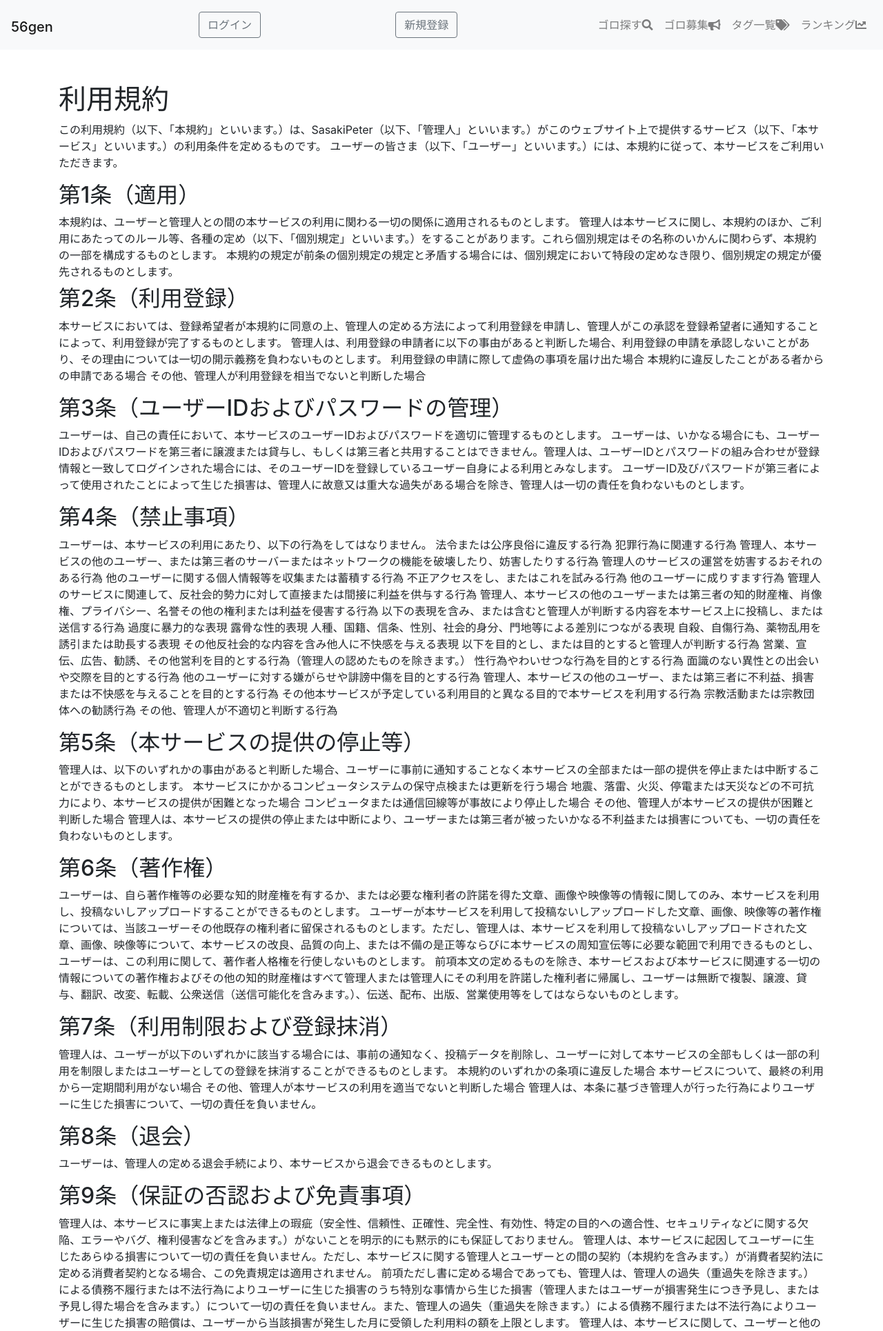
After one commit to SasakiPeter/56gen, a Django app: page /topics/policy/ in a window 1280 px wide. The commit adds this page. Shown: the top 1930 px of the page at 69% size. Run offline with Django 3.2, Linux system fonts and the light colour scheme; parts of the project's set-up code (start-up, migrations or seed data) failed here and were passed over; some libraries are stand-ins or nearby versions.

Commit message:
:books: Feat Contact, Policy, About

```diff
--- a/templates/base.html
+++ b/templates/base.html
@@ -30,9 +30,20 @@
   </head>
   <body>
     <header>
-    {# expand のjcon #}
-      <nav class="navbar navbar-expand-md navbar-light bg-light" style="justify-content:space-between">
-        <button class="navbar-toggler" type="button" data-toggle="collapse" data-target="#navbarToggler" aria-controls="navbarToggler" aria-expanded="false" aria-label="Toggle navigation">
+      {# expand のjcon #}
+      <nav
+        class="navbar navbar-expand-md navbar-light bg-light"
+        style="justify-content:space-between"
+      >
+        <button
+          class="navbar-toggler"
+          type="button"
+          data-toggle="collapse"
+          data-target="#navbarToggler"
+          aria-controls="navbarToggler"
+          aria-expanded="false"
+          aria-label="Toggle navigation"
+        >
           <span class="navbar-toggler-icon"></span>
         </button>
         <h1>
@@ -71,22 +82,20 @@
             </div>
           </div>
         </form>
+        {% endif %} {% if not request.user.is_authenticated %}
+        <a class="btn btn-outline-secondary" href="{% url 'accounts:signin' %}"
+          >ログイン</a
+        >
+        <a class="btn btn-outline-secondary" href="{% url 'accounts:signup' %}"
+          >新規登録</a
+        >
         {% endif %}
 
-        {% if not request.user.is_authenticated %}
-          <a
-            class="btn btn-outline-secondary"
-            href="{% url 'accounts:signin' %}"
-            >ログイン</a
-          >
-          <a
-            class="btn btn-outline-secondary"
-            href="{% url 'accounts:signup' %}"
-            >新規登録</a
-          >
-        {% endif %}
-
-        <div class="collapse navbar-collapse" id="navbarToggler" style="flex-grow:0">
+        <div
+          class="collapse navbar-collapse"
+          id="navbarToggler"
+          style="flex-grow:0"
+        >
           <ul class="navbar-nav mr-auto mt-2 mt-lg-0 mr-0">
             <li class="nav-item">
               <a class="nav-link" href="{% url 'topics:index' %}"
@@ -119,6 +128,26 @@
       {% endblock %}
     </main>
 
+    <footer
+      class="bg-light d-flex justify-content-center align-items-center flex-column"
+      style="height:100px"
+    >
+      <div>
+        <a href="{% url 'topics:about' %}">56genとは？</a>
+        <a href="{% url 'topics:contact' %}">お問い合わせ</a>
+        <a href="{% url 'topics:policy' %}">規約</a>
+      </div>
+      <div>
+        <a href="https://github.com/SasakiPeter/56gen"
+          ><i class="fab fa-github"></i
+        ></a>
+        <a href="https://twitter.com/sasakipeter"
+          ><i class="fab fa-twitter"></i
+        ></a>
+      </div>
+      <small>Copyright 2019@SasakiPeter</small>
+    </footer>
+
     <script
       src="https://code.jquery.com/jquery-3.3.1.slim.min.js"
       integrity="sha384-q8i/X+965DzO0rT7abK41JStQIAqVgRVzpbzo5smXKp4YfRvH+8abtTE1Pi6jizo"
--- /dev/null
+++ b/templates/topics/contact_done.html
@@ -0,0 +1,4 @@
+{% extends 'base.html' %} {% block main %}
+<p>正常に管理人に送信されました。</p>
+<p>今後も56genをよろしくおねがいします。</p>
+{% endblock %}
--- /dev/null
+++ b/templates/topics/mail_template/contact/message.txt
@@ -0,0 +1,3 @@
+{{ user.username }}様からお問い合わせ
+
+{{ message }}
--- /dev/null
+++ b/templates/topics/mail_template/contact/subject.txt
@@ -0,0 +1 @@
+【お問い合わせ】56genからお問い合わせが来ています。
--- /dev/null
+++ b/templates/topics/policy.html
@@ -0,0 +1,174 @@
+{% extends 'base.html' %} {% block main %}
+<article>
+  <h1>利用規約</h1>
+  <p>
+    この利用規約（以下、「本規約」といいます。）は、SasakiPeter（以下、「管理人」といいます。）がこのウェブサイト上で提供するサービス（以下、「本サービス」といいます。）の利用条件を定めるものです。
+    ユーザーの皆さま（以下、「ユーザー」といいます。）には、本規約に従って、本サービスをご利用いただきます。
+  </p>
+  <section class="mb-2">
+    <h2>
+      第1条（適用）
+    </h2>
+    本規約は、ユーザーと管理人との間の本サービスの利用に関わる一切の関係に適用されるものとします。
+    管理人は本サービスに関し、本規約のほか、ご利用にあたってのルール等、各種の定め（以下、「個別規定」といいます。）をすることがあります。これら個別規定はその名称のいかんに関わらず、本規約の一部を構成するものとします。
+    本規約の規定が前条の個別規定の規定と矛盾する場合には、個別規定において特段の定めなき限り、個別規定の規定が優先されるものとします。
+  </section>
+  <section class="mb-2">
+    <h2>
+      第2条（利用登録）
+    </h2>
+    <p>
+      本サービスにおいては、登録希望者が本規約に同意の上、管理人の定める方法によって利用登録を申請し、管理人がこの承認を登録希望者に通知することによって、利用登録が完了するものとします。
+      管理人は、利用登録の申請者に以下の事由があると判断した場合、利用登録の申請を承認しないことがあり、その理由については一切の開示義務を負わないものとします。
+      利用登録の申請に際して虚偽の事項を届け出た場合
+      本規約に違反したことがある者からの申請である場合
+      その他、管理人が利用登録を相当でないと判断した場合
+    </p>
+  </section>
+  <section class="mb-2">
+    <h2>
+      第3条（ユーザーIDおよびパスワードの管理）
+    </h2>
+    <p>
+      ユーザーは、自己の責任において、本サービスのユーザーIDおよびパスワードを適切に管理するものとします。
+      ユーザーは、いかなる場合にも、ユーザーIDおよびパスワードを第三者に譲渡または貸与し、もしくは第三者と共用することはできません。管理人は、ユーザーIDとパスワードの組み合わせが登録情報と一致してログインされた場合には、そのユーザーIDを登録しているユーザー自身による利用とみなします。
+      ユーザーID及びパスワードが第三者によって使用されたことによって生じた損害は、管理人に故意又は重大な過失がある場合を除き、管理人は一切の責任を負わないものとします。
+    </p>
+  </section>
+  <section class="mb-2">
+    <h2>
+      第4条（禁止事項）
+    </h2>
+    <p>
+      ユーザーは、本サービスの利用にあたり、以下の行為をしてはなりません。
+      法令または公序良俗に違反する行為 犯罪行為に関連する行為
+      管理人、本サービスの他のユーザー、または第三者のサーバーまたはネットワークの機能を破壊したり、妨害したりする行為
+      管理人のサービスの運営を妨害するおそれのある行為
+      他のユーザーに関する個人情報等を収集または蓄積する行為
+      不正アクセスをし、またはこれを試みる行為 他のユーザーに成りすます行為
+      管理人のサービスに関連して、反社会的勢力に対して直接または間接に利益を供与する行為
+      管理人、本サービスの他のユーザーまたは第三者の知的財産権、肖像権、プライバシー、名誉その他の権利または利益を侵害する行為
+      以下の表現を含み、または含むと管理人が判断する内容を本サービス上に投稿し、または送信する行為
+      過度に暴力的な表現 露骨な性的表現
+      人種、国籍、信条、性別、社会的身分、門地等による差別につながる表現
+      自殺、自傷行為、薬物乱用を誘引または助長する表現
+      その他反社会的な内容を含み他人に不快感を与える表現
+      以下を目的とし、または目的とすると管理人が判断する行為
+      営業、宣伝、広告、勧誘、その他営利を目的とする行為（管理人の認めたものを除きます。）
+      性行為やわいせつな行為を目的とする行為
+      面識のない異性との出会いや交際を目的とする行為
+      他のユーザーに対する嫌がらせや誹謗中傷を目的とする行為
+      管理人、本サービスの他のユーザー、または第三者に不利益、損害または不快感を与えることを目的とする行為
+      その他本サービスが予定している利用目的と異なる目的で本サービスを利用する行為
+      宗教活動または宗教団体への勧誘行為 その他、管理人が不適切と判断する行為
+    </p>
+  </section>
+  <section class="mb-2">
+    <h2>
+      第5条（本サービスの提供の停止等）
+    </h2>
+    <p>
+      管理人は、以下のいずれかの事由があると判断した場合、ユーザーに事前に通知することなく本サービスの全部または一部の提供を停止または中断することができるものとします。
+      本サービスにかかるコンピュータシステムの保守点検または更新を行う場合
+      地震、落雷、火災、停電または天災などの不可抗力により、本サービスの提供が困難となった場合
+      コンピュータまたは通信回線等が事故により停止した場合
+      その他、管理人が本サービスの提供が困難と判断した場合
+      管理人は、本サービスの提供の停止または中断により、ユーザーまたは第三者が被ったいかなる不利益または損害についても、一切の責任を負わないものとします。
+    </p>
+  </section>
+  <section class="mb-2">
+    <h2>
+      第6条（著作権）
+    </h2>
+    <p>
+      ユーザーは、自ら著作権等の必要な知的財産権を有するか、または必要な権利者の許諾を得た文章、画像や映像等の情報に関してのみ、本サービスを利用し、投稿ないしアップロードすることができるものとします。
+      ユーザーが本サービスを利用して投稿ないしアップロードした文章、画像、映像等の著作権については、当該ユーザーその他既存の権利者に留保されるものとします。ただし、管理人は、本サービスを利用して投稿ないしアップロードされた文章、画像、映像等について、本サービスの改良、品質の向上、または不備の是正等ならびに本サービスの周知宣伝等に必要な範囲で利用できるものとし、ユーザーは、この利用に関して、著作者人格権を行使しないものとします。
+      前項本文の定めるものを除き、本サービスおよび本サービスに関連する一切の情報についての著作権およびその他の知的財産権はすべて管理人または管理人にその利用を許諾した権利者に帰属し、ユーザーは無断で複製、譲渡、貸与、翻訳、改変、転載、公衆送信（送信可能化を含みます。）、伝送、配布、出版、営業使用等をしてはならないものとします。
+    </p>
+  </section>
+  <section class="mb-2">
+    <h2>
+      第7条（利用制限および登録抹消）
+    </h2>
+    <p>
+      管理人は、ユーザーが以下のいずれかに該当する場合には、事前の通知なく、投稿データを削除し、ユーザーに対して本サービスの全部もしくは一部の利用を制限しまたはユーザーとしての登録を抹消することができるものとします。
+      本規約のいずれかの条項に違反した場合
+      本サービスについて、最終の利用から一定期間利用がない場合
+      その他、管理人が本サービスの利用を適当でないと判断した場合
+      管理人は、本条に基づき管理人が行った行為によりユーザーに生じた損害について、一切の責任を負いません。
+    </p>
+  </section>
+  <section class="mb-2">
+    <h2>
+      第8条（退会）
+    </h2>
+    <p>
+      ユーザーは、管理人の定める退会手続により、本サービスから退会できるものとします。
+    </p>
+  </section>
+  <section class="mb-2">
+    <h2>
+      第9条（保証の否認および免責事項）
+    </h2>
+    <p>
+      管理人は、本サービスに事実上または法律上の瑕疵（安全性、信頼性、正確性、完全性、有効性、特定の目的への適合性、セキュリティなどに関する欠陥、エラーやバグ、権利侵害などを含みます。）がないことを明示的にも黙示的にも保証しておりません。
+      管理人は、本サービスに起因してユーザーに生じたあらゆる損害について一切の責任を負いません。ただし、本サービスに関する管理人とユーザーとの間の契約（本規約を含みます。）が消費者契約法に定める消費者契約となる場合、この免責規定は適用されません。
+      前項ただし書に定める場合であっても、管理人は、管理人の過失（重過失を除きます。）による債務不履行または不法行為によりユーザーに生じた損害のうち特別な事情から生じた損害（管理人またはユーザーが損害発生につき予見し、または予見し得た場合を含みます。）について一切の責任を負いません。また、管理人の過失（重過失を除きます。）による債務不履行または不法行為によりユーザーに生じた損害の賠償は、ユーザーから当該損害が発生した月に受領した利用料の額を上限とします。
+      管理人は、本サービスに関して、ユーザーと他のユーザーまたは第三者との間において生じた取引、連絡または紛争等について一切責任を負いません。
+    </p>
+  </section>
+  <section class="mb-2">
+    <h2>
+      第10条（サービス内容の変更等）
+    </h2>
+    <p>
+      管理人は、ユーザーに通知することなく、本サービスの内容を変更しまたは本サービスの提供を中止することができるものとし、これによってユーザーに生じた損害について一切の責任を負いません。
+    </p>
+  </section>
+  <section class="mb-2">
+    <h2>
+      第11条（利用規約の変更）
+    </h2>
+    <p>
+      管理人は、必要と判断した場合には、ユーザーに通知することなくいつでも本規約を変更することができるものとします。なお、本規約の変更後、本サービスの利用を開始した場合には、当該ユーザーは変更後の規約に同意したものとみなします。
+    </p>
+  </section>
+  <section class="mb-2">
+    <h2>
+      第12条（個人情報の取扱い）
+    </h2>
+    <p>
+      管理人は、本サービスの利用によって取得する個人情報については、管理人「プライバシーポリシー」に従い適切に取り扱うものとします。
+    </p>
+  </section>
+  <section class="mb-2">
+    <h2>
+      第13条（通知または連絡）
+    </h2>
+    <p>
+      ユーザーと管理人との間の通知または連絡は、管理人の定める方法によって行うものとします。管理人は、ユーザーから管理人が別途定める方式に従った変更届け出がない限り、現在登録されている連絡先が有効なものとみなして当該連絡先へ通知または連絡を行い、これらは発信時にユーザーへ到達したものとみなします。
+    </p>
+  </section>
+  <section class="mb-2">
+    <h2>
+      第14条（権利義務の譲渡の禁止）
+    </h2>
+    <p>
+      ユーザーは、管理人の書面による事前の承諾なく、利用契約上の地位または本規約に基づく権利もしくは義務を第三者に譲渡し、または担保に供することはできません。
+    </p>
+  </section>
+  <section class="mb-2">
+    <h2>
+      第15条（準拠法・裁判管轄）
+      本規約の解釈にあたっては、日本法を準拠法とします。
+    </h2>
+    <p>
+      本サービスに関して紛争が生じた場合には、管理人の所在地を管轄する裁判所を専属的合意管轄とします。
+    </p>
+  </section>
+  <p>
+    以上
+  </p>
+</article>
+
+{% endblock %}
--- a/topics/urls.py
+++ b/topics/urls.py
@@ -8,4 +8,7 @@ urlpatterns = [
     path('detail/<int:topic_id>/', views.detail, name='detail'),
     path('detail/<int:topic_id>/vote/', views.vote, name='vote'),
     path('build/', views.build, name='build'),
+    path('contact/', views.contact, name='contact'),
+    path('policy/', views.policy, name='policy'),
+    path('about/', views.about, name='about'),
 ]
--- a/topics/views.py
+++ b/topics/views.py
@@ -1,6 +1,8 @@
 from django.contrib.auth import get_user_model
+from django.core.mail import send_mail
 from django.core.paginator import Paginator, EmptyPage, PageNotAnInteger
 from django.shortcuts import render, redirect, get_object_or_404
+from django.template.loader import get_template
 from .models import Topic, Answer, Voter
 from .forms import AnswerForm, TopicForm
 
@@ -88,6 +90,36 @@ def vote(request, topic_id):
 
     return redirect('topics:detail', topic_id=topic_id)
 
+
+def contact(request):
+    if request.method == "POST":
+        context = {
+            'user': request.user,
+            'message': request.POST['contact']
+        }
+
+        subject_template = get_template(
+            'topics/mail_template/contact/subject.txt')
+        subject = subject_template.render()
+
+        message_template = get_template(
+            'topics/mail_template/contact/message.txt')
+        message = message_template.render(context)
+
+        admin = get_object_or_404(User, email="56gen.operation@gmail.com")
+        admin.email_user(subject, message)
+        return render(request, 'topics/contact_done.html')
+
+    return render(request, 'topics/contact.html')
+
+
+def policy(request):
+    return render(request, 'topics/policy.html')
+
+
+def about(request):
+    return render(request, 'topics/about.html')
+
     # tag = Tag.objects.create(name="hoge")
     # q = Topic.objects.create(title="マメ科の生薬覚えられない")
 
```
Also changed, not shown: templates/topics/about.html (added, +59 -0 lines), templates/topics/contact.html (added, +25 -0 lines), README.md.
